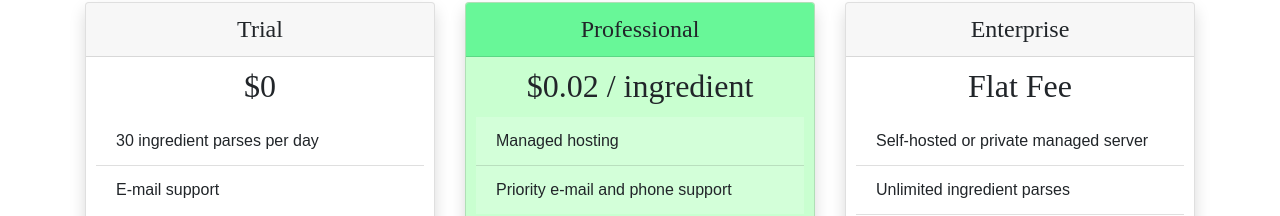
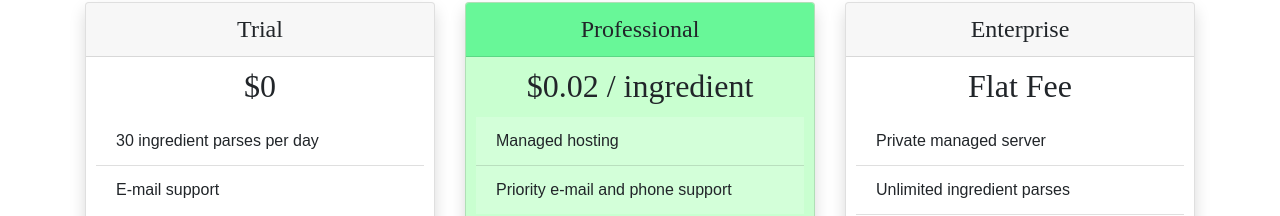
Before and after one commit to mtlynch/zestful-frontend2, a Nuxt app: page /pricing in a window 1280 px wide. Shown: the part 170-386 px from the top of the page. Built offline with nearby package versions, Linux system fonts and the light colour scheme.

Commit message:
Remove self-hosted option from pricing page

```diff
--- a/pages/pricing.vue
+++ b/pages/pricing.vue
@@ -22,7 +22,7 @@
         title="Enterprise"
         price="Flat Fee"
         :features="[
-          'Self-hosted or private managed server',
+          'Private managed server',
           'Unlimited ingredient parses',
           'Priority e-mail and phone support',
         ]"
```
